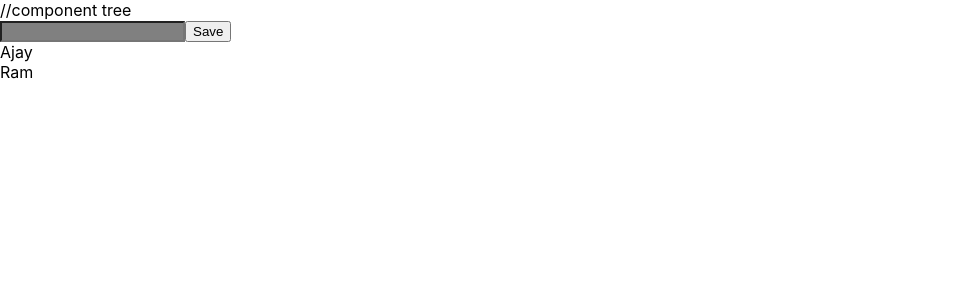
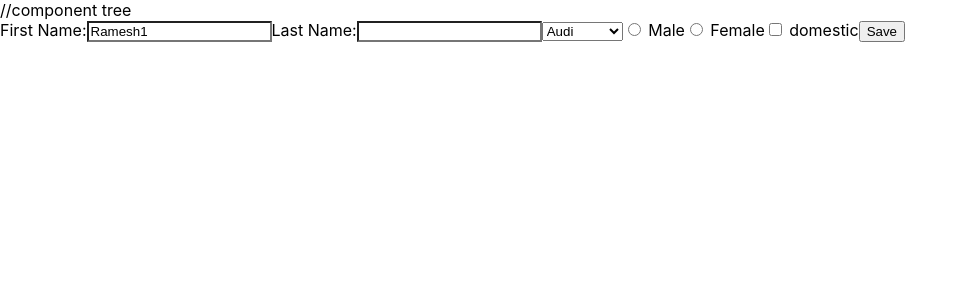
Before and after one commit to pariwesh06/itc-react, a React (Create React App) app: page / in a window 1280 px wide. Shown: the top 300 px of the page, without its empty margins (0-968 px from the left). Built offline with nearby package versions, Linux system fonts and the light colour scheme.

Commit message:
form handling example

```diff
--- a/src/App.js
+++ b/src/App.js
@@ -1,5 +1,5 @@
 import logo from './logo.svg';
-import './App.css';
+// import './App.css';
 import Textfield from './components/Textfield';
 import MyButton from './components/mybutton/mybutton';
 import { Userform } from './components/userform/userform';
--- a/src/components/Textfield.css
+++ b/src/components/Textfield.css
@@ -1,3 +1,3 @@
 input{
-    background-color: gray;
+    background-color: white;
 }
--- a/src/components/userform/userform.js
+++ b/src/components/userform/userform.js
@@ -1,19 +1,50 @@
-import { Component } from "react";
+import { Component, useState } from "react";
 
 
 // function, arrow function
 export class Userform extends Component {//ECMA6 class
-    users = [{ "name": "Ajay" }, { "name": "Ram" }]; //model
-    save() {
-        console.log('clicked');
+    constructor() {
+        super();
+        this.state = {
+            fname: 'Ramesh1',
+            carBrand: 'audi'
+        };
+    }
+    handleChange = (event) => {
+        const value = event.target.type == 'checkbox' ? event.target.checked : event.target.value;
+        this.setState({
+            ...this.state,
+            [event.target.name]: value
+        })
+    }
+    save = () => {
+        console.log('current state of component=', this.state);
     }
     render() {
         return (
-            <div>
-                <input></input>
-                <button onClick={this.save}>Save</button>
-               { this.users.map(u => <div>{u.name}</div>)}
-            </div>
+            <form>
+                <label>First Name:
+                   <input value={this.state.fname} name='fname' onChange={this.handleChange}></input>
+                </label>
+                <label>Last Name:
+                   <input value={this.state.lastname} name='lastname' onChange={this.handleChange}></input>
+                </label>
+                <select name='carBrand' onChange={this.handleChange} value={this.state.carBrand}>
+                    <option value='mercedes'>Mercedes</option>
+                    <option value='bmw'>bmw</option>
+                    <option value='audi'>Audi</option>
+                    <option value='Hyundai'>Hyundai</option>
+                </select>
+                <label><input type='radio' value='male' name='gender' checked={this.state.gender == 'male'}
+                    onChange={this.handleChange} /> Male</label>
+                <label><input type='radio' value='female' name='gender' checked={this.state.gender == 'female'}
+                    onChange={this.handleChange} /> Female</label>
+
+                <label><input type='checkbox' name='domestic' checked={this.state.isChecked}
+                    onChange={this.handleChange} /> domestic</label>
+
+                <button type='button' onClick={this.save}>Save</button>
+            </form>
         )
     }
 }
```
Also changed, not shown: 1 other file (tests, documents, lock files or other folders).
